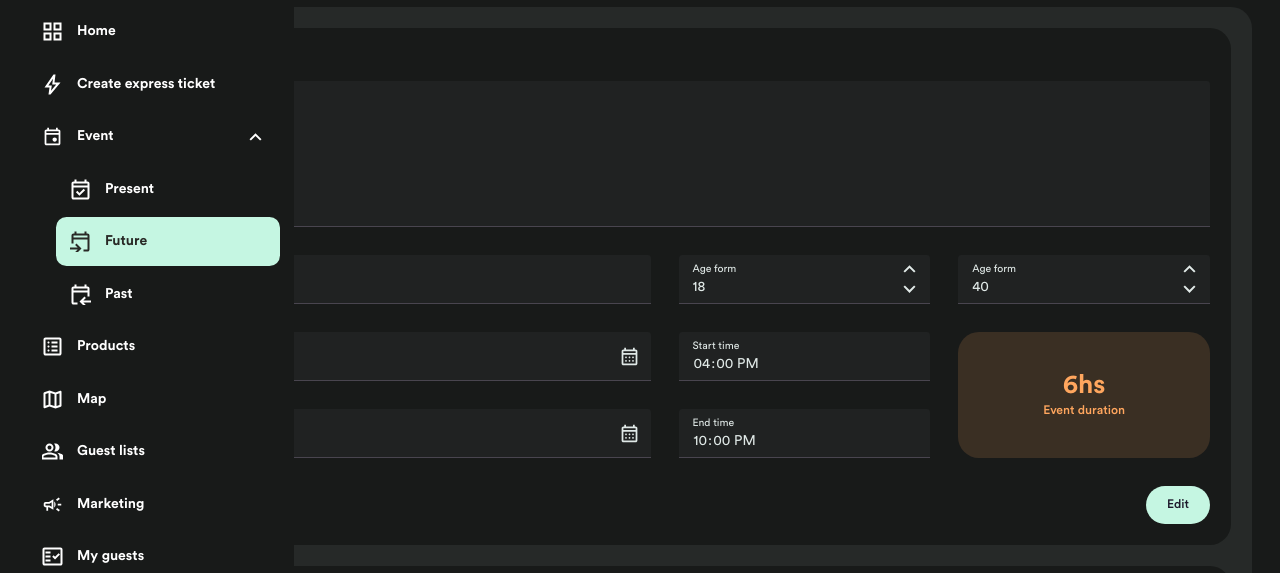
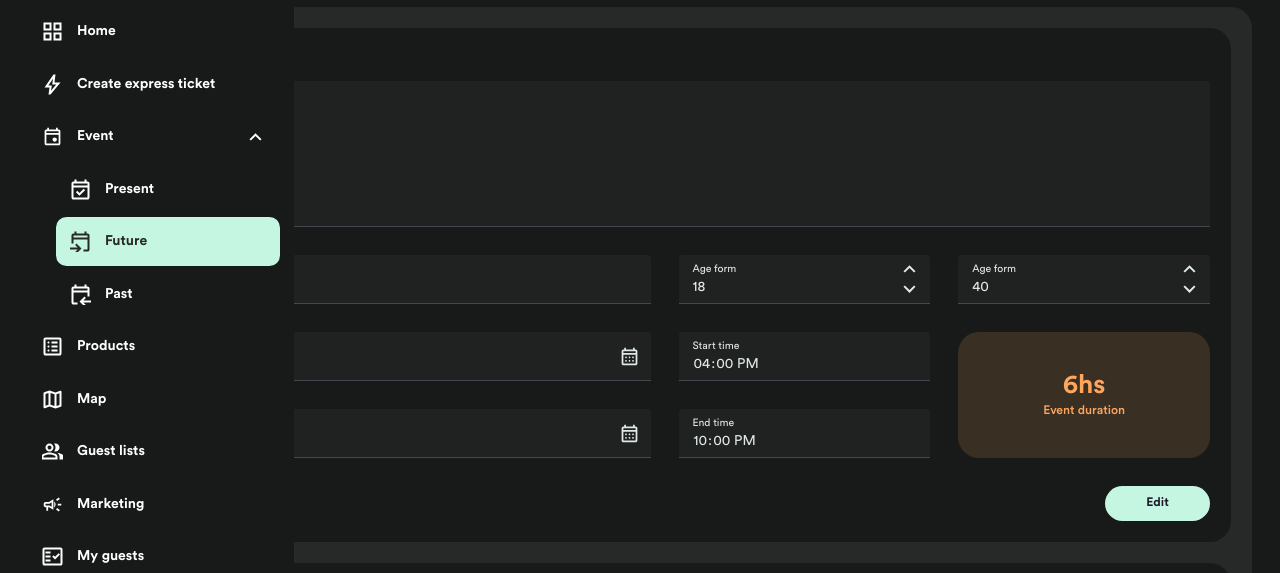
Before and after one commit to tipicaweb/monkey-business, a website: page event-details.html in a window 1280 px wide. Shown: the part 105-678 px from the top of the page. Drawn offline with nearby package versions, Linux system fonts and the light colour scheme.

Commit message:
Cambio width navbar

```diff
--- a/event-details.html
+++ b/event-details.html
@@ -191,7 +191,7 @@
                             </div>
                         </div>
                         <div class="flex justify-end">
-                            <a href="./event-details-edit.html" class="px-6 py-3 bg-secondary_green rounded-3xl text-secondary_blue text-sm font-medium">Edit</a>
+                            <a href="./event-details-edit.html" class="btn-secondary w-[7.5rem]">Edit</a>
                         </div>
                     </div>
                 </article>
--- a/style/style.css
+++ b/style/style.css
@@ -48,6 +48,7 @@
         @apply sticky;
         @apply top-0;
         @apply max-h-screen;
+        width: 20rem;
         @apply transition-all;
         @apply pl-8;
         @apply z-20;
@@ -185,6 +186,7 @@
         @apply px-6;
         @apply text-nowrap;
         @apply h-10;
+        @apply text-center;
     }
 
     .icon-grid {
```
Also changed, not shown: style/output.css.
